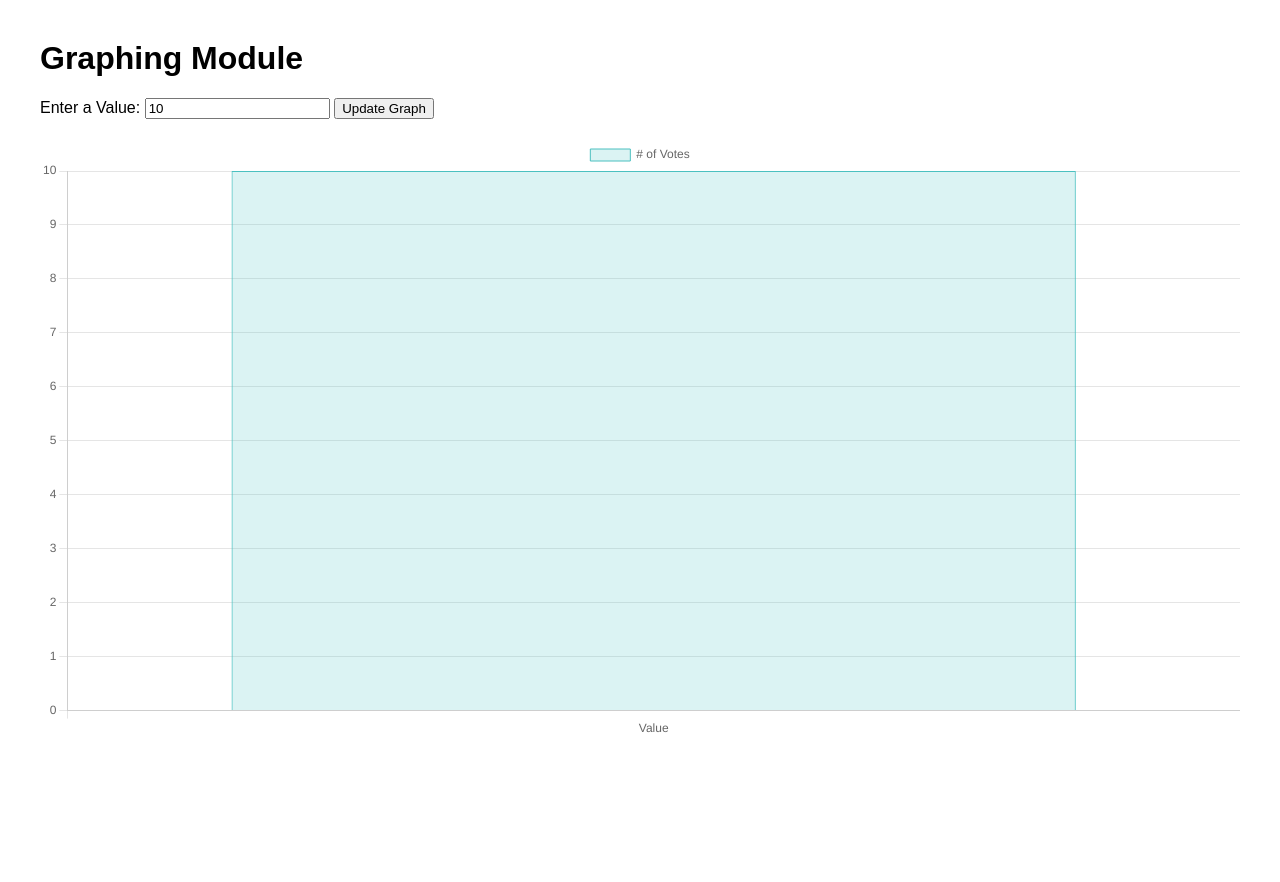
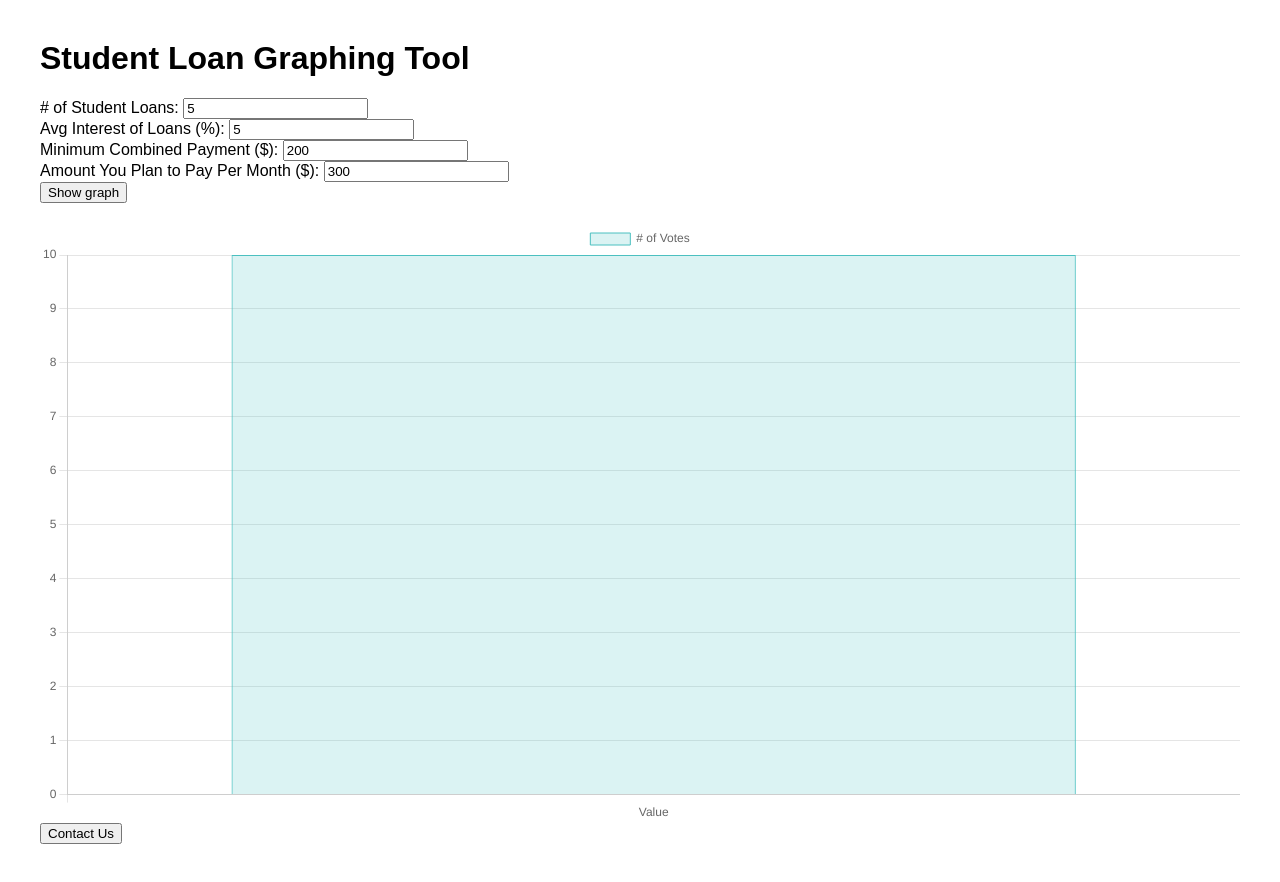
Before and after one commit to thegbp/tester, a plain HTML site: page index.html in a window 1280 px wide. Before the commit the page ends 800 px from the top, so only its background shows below. Drawn offline with nearby package versions, Linux system fonts and the light colour scheme; a script that the page names is missing.

Commit message:
Update index.html

```diff
--- a/index.html
+++ b/index.html
@@ -3,7 +3,7 @@
 <head>
     <meta charset="UTF-8">
     <meta name="viewport" content="width=device-width, initial-scale=1.0">
-    <title>Graphing Module Test</title>
+    <title>Student Loan Graph</title>
     <script src="https://cdn.jsdelivr.net/npm/chart.js"></script>
     <style>
         body {
@@ -13,19 +13,58 @@
         canvas {
             margin-top: 20px;
         }
+        #hubspotForm {
+            display: none;
+            margin-top: 20px;
+        }
     </style>
 </head>
 <body>
-    <h1>Graphing Module</h1>
+    <h1>Student Loan Graphing Tool</h1>
 
     <!-- Input Form -->
-    <label for="inputValue">Enter a Value:</label>
-    <input type="number" id="inputValue" value="10" />
-    <button onclick="updateGraph()">Update Graph</button>
+    <div>
+        <label for="numLoans"># of Student Loans:</label>
+        <input type="number" id="numLoans" value="5" />
+    </div>
+
+    <div>
+        <label for="avgInterest">Avg Interest of Loans (%):</label>
+        <input type="number" id="avgInterest" value="5" step="0.01" />
+    </div>
+
+    <div>
+        <label for="minPayment">Minimum Combined Payment ($):</label>
+        <input type="number" id="minPayment" value="200" />
+    </div>
+
+    <div>
+        <label for="payPerMonth">Amount You Plan to Pay Per Month ($):</label>
+        <input type="number" id="payPerMonth" value="300" />
+    </div>
+
+    <button onclick="updateGraph()">Show graph</button>
 
     <!-- Canvas for Graph -->
     <canvas id="myChart" width="400" height="200"></canvas>
 
+    <!-- CTA to launch HubSpot form -->
+    <button onclick="showHubSpotForm()">Contact Us</button>
+
+    <!-- HubSpot Form Placeholder -->
+    <div id="hubspotForm">
+        <h2>HubSpot Form</h2>
+        <!-- HubSpot Form will be embedded here -->
+        <script charset="utf-8" type="text/javascript" src="https://js.hsforms.net/forms/embed/v2.js"></script>
+        <script>
+            hbspt.forms.create({
+                region: "na1",
+                portalId: "your-hubspot-portal-id",
+                formId: "your-hubspot-form-id"
+            });
+        </script>
+    </div>
+
     <script src="script.js"></script>
 </body>
 </html>
```
